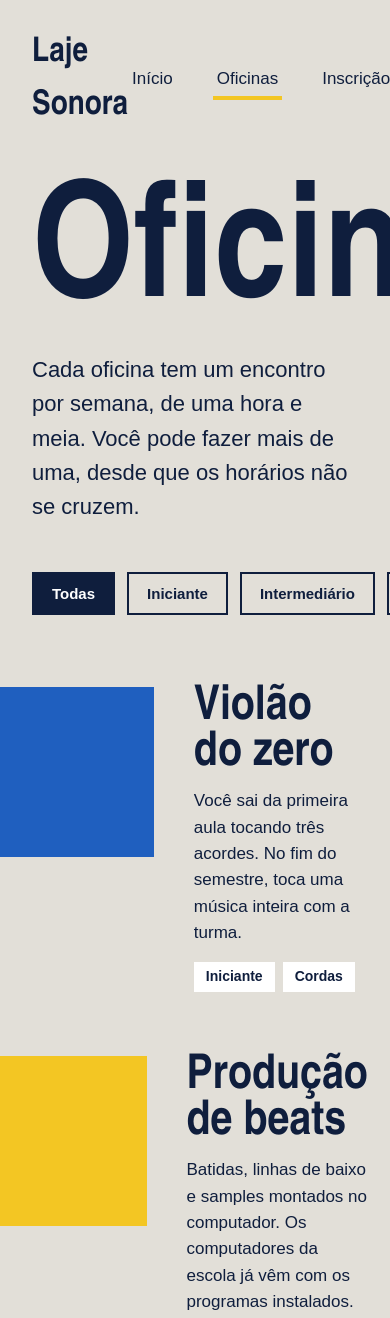
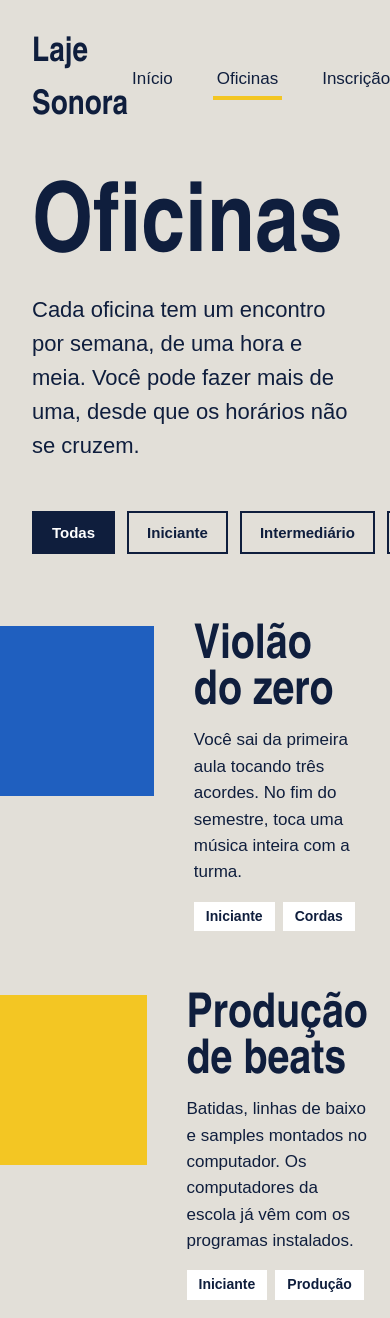
Before and after one commit to gabrielncosta-hue/lajeunderscoresonora, a plain HTML site: page oficinas.html in a window 390 px wide. Shown: the top 1318 px of the page. Drawn offline with Linux system fonts and the light colour scheme; a web font is replaced by a local one.

Commit message:
fdazendo a versão de celularr

```diff
--- a/inscricao.css
+++ b/inscricao.css
@@ -398,3 +398,15 @@
     height: 20px;
     accent-color: var(--caixa-dagua);
 }
+@media (max-width: 800px){
+
+    .oficina, .rodape-colunas{
+        align-items: stretch;
+    }
+    .titulo-pagina{
+        font-size: 96px;
+    }
+    .oficina .foto, .oficina-detalhes{
+
+    }
+}
--- a/oficinas.css
+++ b/oficinas.css
@@ -290,3 +290,16 @@
     margin-top: 10px;
     font-weight: 700;
 }
+
+@media (max-width: 800px){
+
+    .oficina, .rodape-colunas{
+        align-items: stretch;
+    }
+    .titulo-pagina{
+        font-size: 96px;
+    }
+    .oficina .foto, .oficina-detalhes{
+
+    }
+}
```
